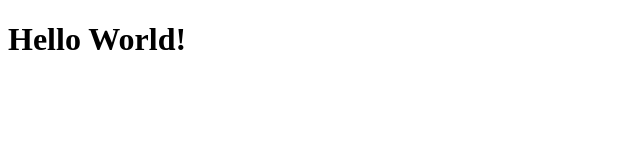
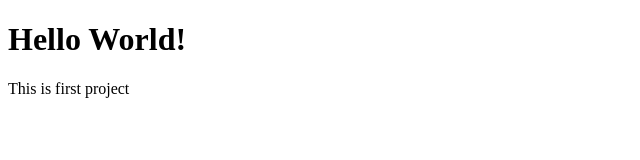
Before and after one commit to nategrift/Grift_N_test, a plain HTML site: page index.html in a window 1280 px wide. Shown: the whole page, without its empty margins (0-640 px from the left). Drawn offline with Linux system fonts and the light colour scheme.

Commit message:
Updated index & readme files

```diff
--- a/index.html
+++ b/index.html
@@ -7,6 +7,7 @@
 
 <body>
   <h1>Hello World!</h1>
+  <p>This is first project</p>
 </body>
 
 </html>
```
Also changed, not shown: 1 other file.
